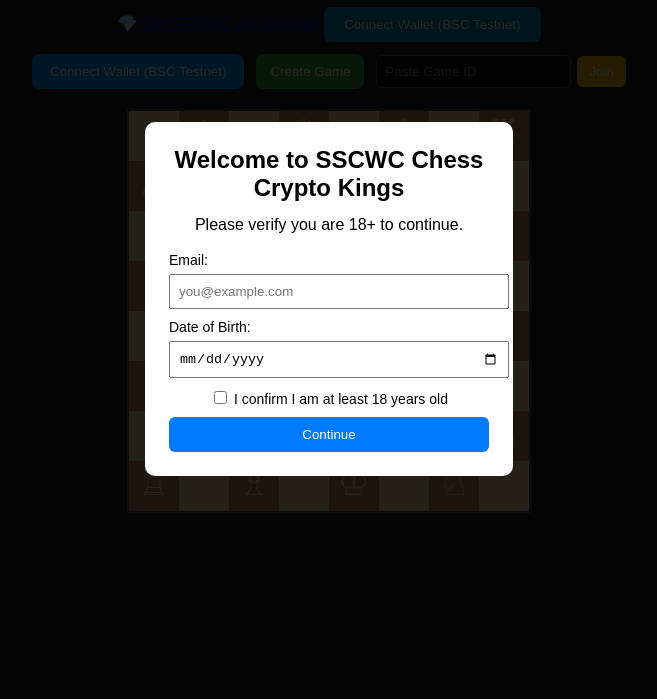
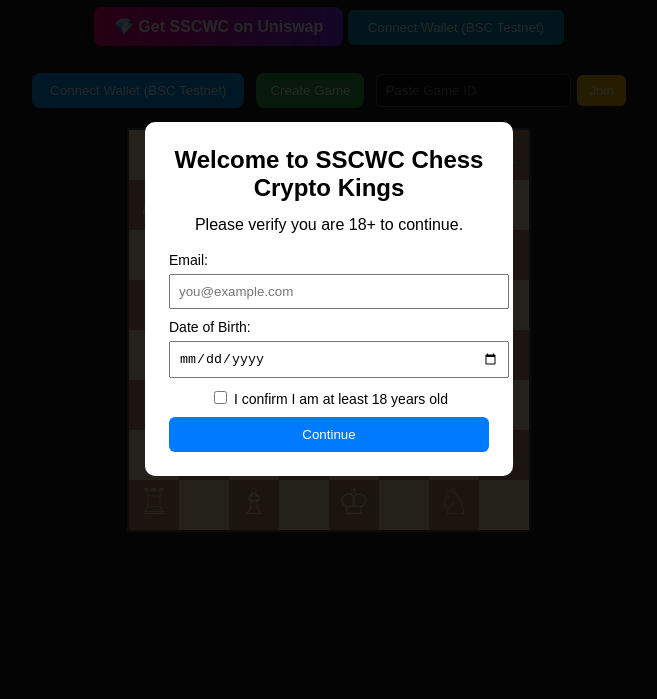
Before and after one commit to SSCWealthCoin/sscwc-chess-crypto-kings, a plain HTML site: page index.html in a window 1280 px wide. Shown: the part 101-800 px from the top of the page, without its empty margins (311-968 px from the left). Drawn offline with Linux system fonts and the light colour scheme.

Commit message:
Update style.css
Uniswap

```diff
--- a/style.css
+++ b/style.css
@@ -49,3 +49,19 @@ canvas {
   text-align: center;
   width: 300px;
 }
+.uniswap-btn {
+  display: inline-block;
+  background: linear-gradient(90deg, #ff007a, #7b2ff7);
+  color: white;
+  font-weight: bold;
+  text-decoration: none;
+  padding: 10px 20px;
+  border-radius: 8px;
+  margin-bottom: 15px;
+  transition: transform 0.2s, box-shadow 0.2s;
+}
+
+.uniswap-btn:hover {
+  transform: scale(1.05);
+  box-shadow: 0 0 10px rgba(255, 0, 122, 0.5);
+}
```
